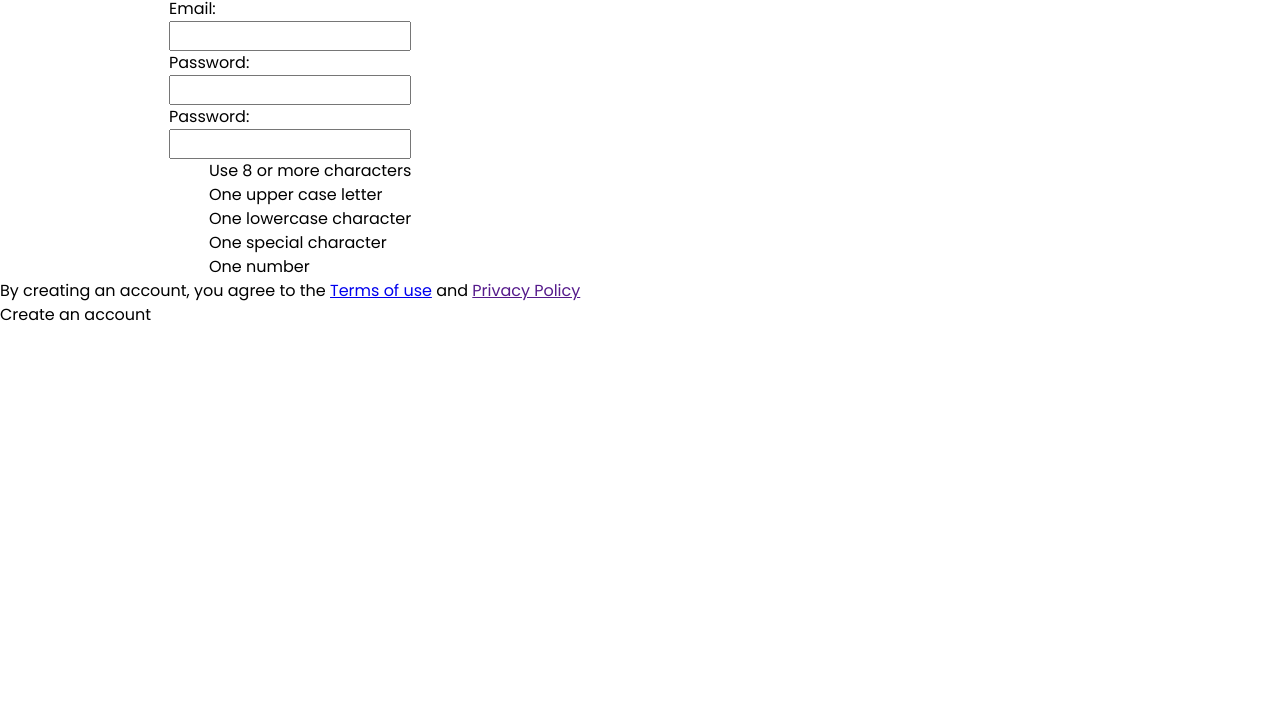
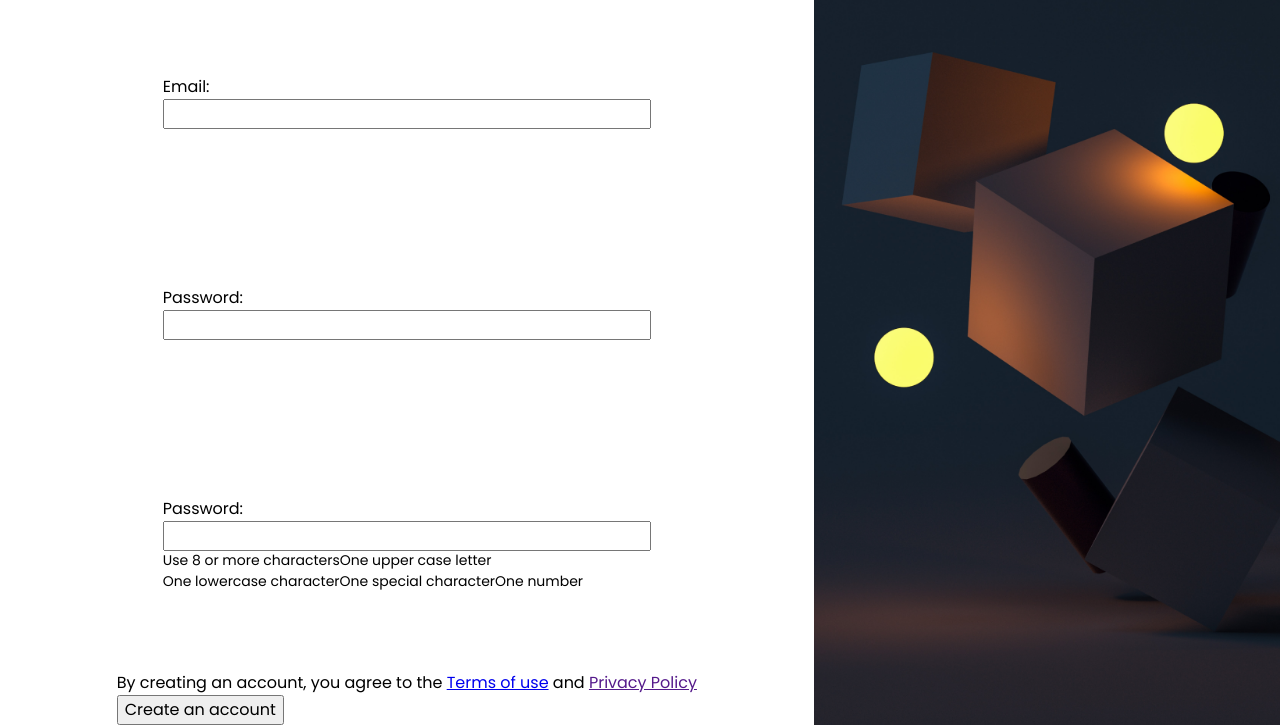
Before and after one commit to mothibimalebana/theOdinProject, a plain HTML site: page projects/sign-up-page/index.html in a window 1280 px wide. Shown: the part 75-800 px from the top of the page. Drawn offline with Linux system fonts and the light colour scheme.

Commit message:
fixed a layout issue
managed to get label and their respective input boxes directly underneath each other

```diff
--- a/projects/sign-up-page/css/styles.css
+++ b/projects/sign-up-page/css/styles.css
@@ -45,6 +45,10 @@ p, h1, h2, h3, h4, h5, h6 {
 */
 #root, #__next {
   isolation: isolate;
+}
+ul{
+  margin: 0;
+  padding: 0;
 }
 li {
     list-style: none;
@@ -96,23 +100,52 @@ li {
 .sign-up-container {
     display: flex;
 
-    max-height: 100%;
+    height: 100%;
     flex-direction: row;
     justify-content: space-between;
+}
+.header{
+  align-self: center;
 }
 .sign-up-container > h6 {
     font-size: 2rem;
 }
 .sign-up-section {
     display: flex;
+    flex: 2 1 0;
     flex-direction: column;
     justify-content: space-around;
     align-items: center;
 }
+.password-criteria {
+  display: flex;
+}
+.form{
+  flex: 2 1 0;
+  display: flex;
+  justify-content: space-between;
+  width: 60%;
+  flex-direction: column;
+  justify-content: center;
+}
+form > div{
+  display: flex;
+  flex-direction: column;
+  justify-content: center;
+}
 form {
     display: flex;
+    justify-content: space-around;
     flex-direction: column;
-    justify-content: space-evenly;
+    height: 100%;
+}
+.pass-criteria > ul > li{
+font-size: 0.875rem;
+width: fit-content;
+}
+.pass-criteria > ul {
+  display: flex;
+  flex-wrap: wrap;
 }
 
 .img-section {
--- a/projects/sign-up-page/index.html
+++ b/projects/sign-up-page/index.html
@@ -9,23 +9,27 @@
 <body>
     <div class="sign-up-container">
        <div class="sign-up-section">
-        <div class="hearder">
+        <div class="header">
             <h1>Welcome to Sign Up Page</h1>
             <p>Already have an account? <a href="#">Log in</a></p>
         </div>
         <div class="form">
             <form action="#">
+                <div class="form-email">
                     <label for="email">Email:</label>
+
                     <input type="email" name="email" id="email">
+                </div>
 
+                <div class="form-password">
                     <label for="password">Password:</label>
                     <input type="password" name="Password" id="password">
+                </div>
 
+                <div class="form-confirmPassword">
                     <label for="confirmPassword">Password:</label>
                     <input type="password" name="" id="confirmPassword">
-            </form>
-
-            <div class="password-criteria">
+                        <div class="pass-criteria">
                             <ul>
                                 <li>Use 8 or more characters</li>
                                 <li>One upper case letter</li>
@@ -35,16 +39,19 @@
                             </ul>
                         </div>
                 </div>
+            </form>
+        </div>
+
         <div class="bottom">
             <div class="disclaimer">
                 <p>By creating an account, you agree to the <a href="#">Terms of use</a> and <a href="">Privacy Policy</a></p>
             </div>
-            <div class="button">Create an account</div>
+            <div class="button"><button>Create an account</button></div>
                    </div>
         </div>
 
        <div class="img-section">
-        <img src="./img/Sig up/Image.png3" alt="">
+        <img src="./img/Sig up/Image.png" alt="">
        </div>
     </div>
     <script src="./js/index.js"></script>
```
Lines whose indentation alone changed are shown as unchanged.
